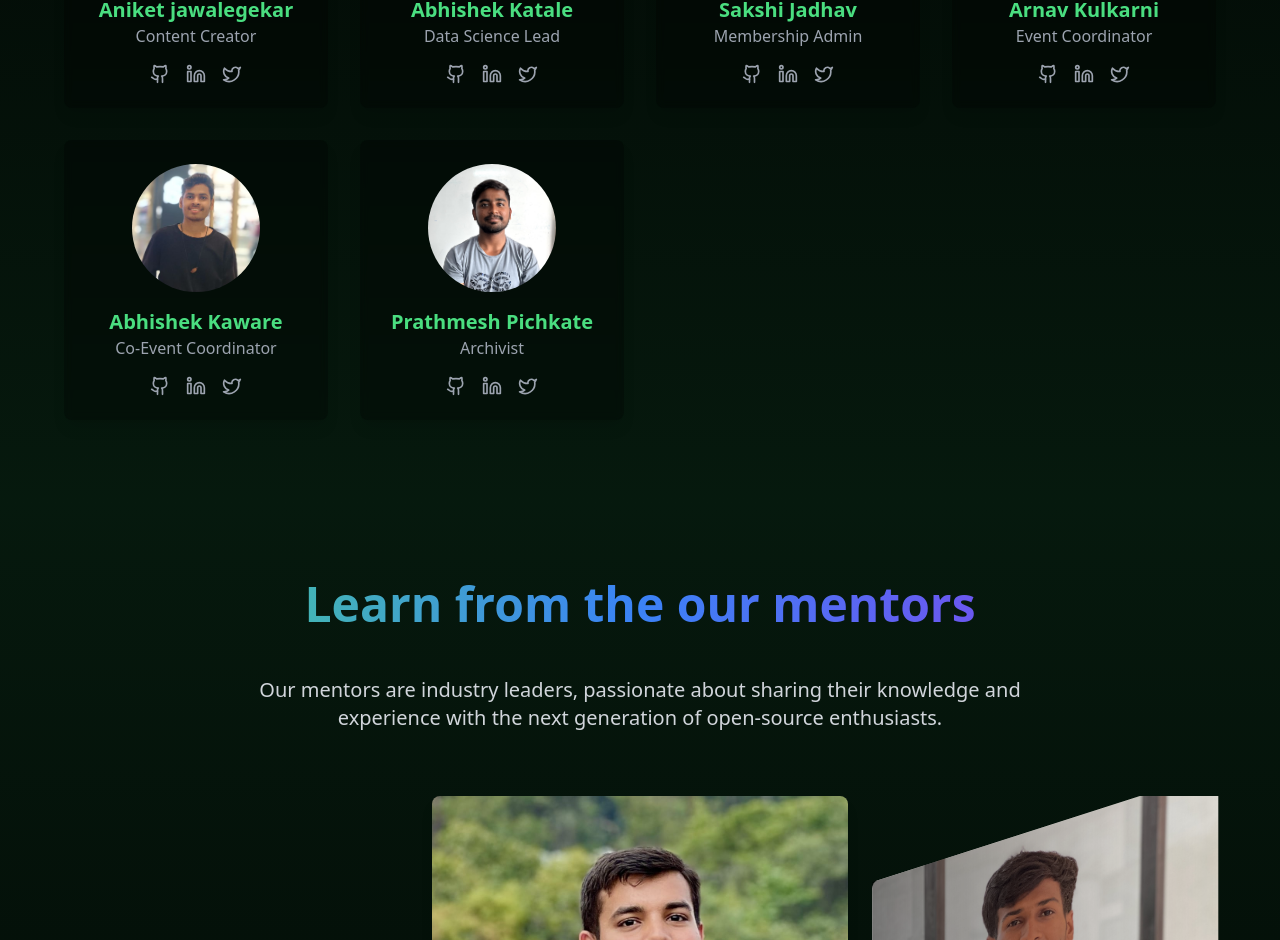
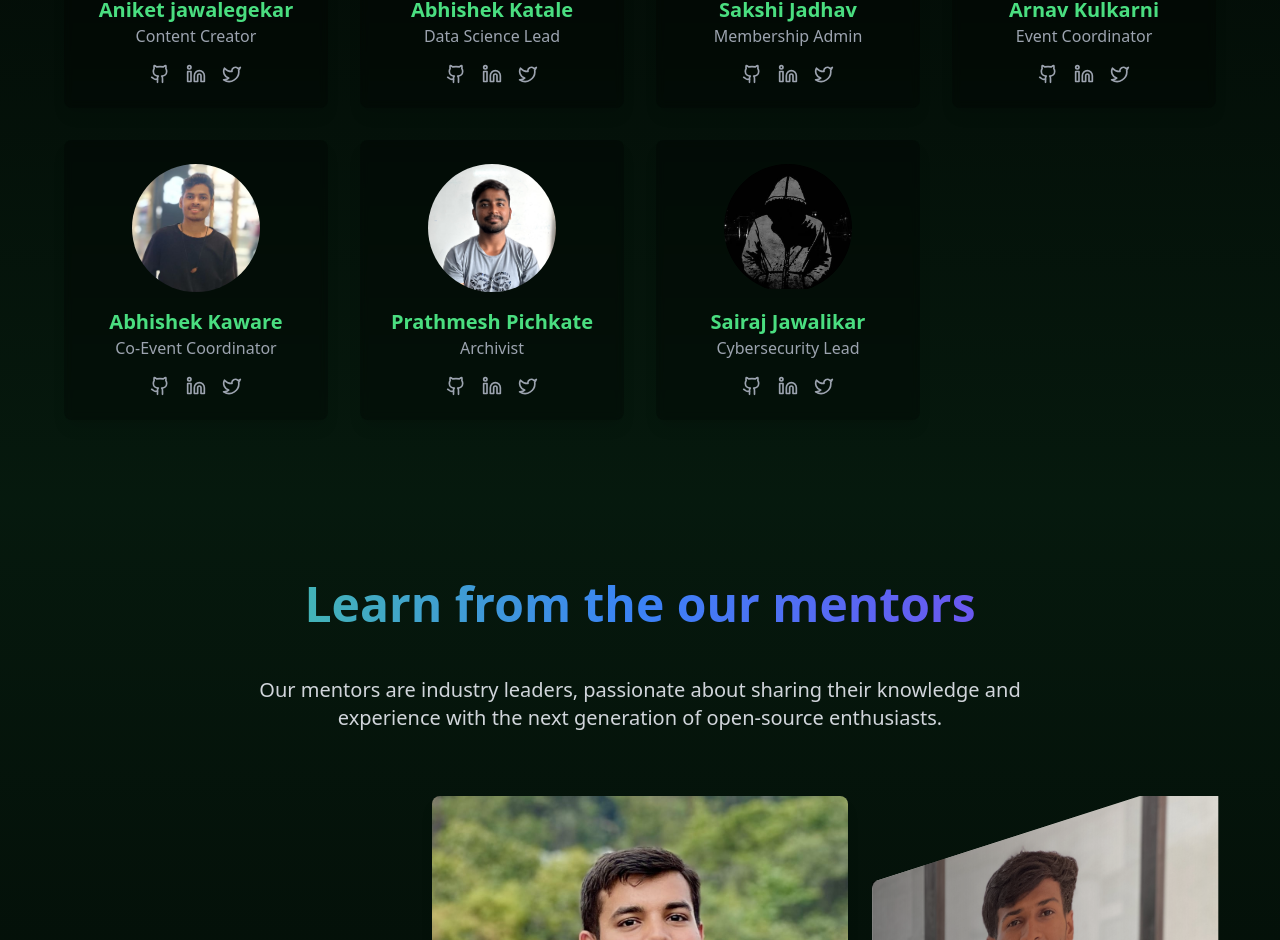
Before and after one commit to linux-club-dev/Linux-club, a Next.js app: page /team in a window 1280 px wide. Shown: the part 1452-2392 px from the top of the page. Built offline with nearby package versions, Linux system fonts and the light colour scheme.

Commit message:
Lastmin changes

```diff
--- a/src/components/CoreTeam.jsx
+++ b/src/components/CoreTeam.jsx
@@ -66,8 +66,8 @@ const CoreTeam = () => {
       name: "Arnav Kulkarni",
       title: "Event Coordinator",
       img: "/coreteam/arnav.jpeg", // Updated path
-      github: "https://github.com/arnavkulkarni",
-      linkedin: "https://www.linkedin.com/in/arnavkulkarni/",
+      github: "https://github.com/ArnavpK",
+      linkedin: "https://www.linkedin.com/in/arnav-kulkarni-84338b221",
       twitter: "https://twitter.com/arnavkulkarni",
     },
     {
@@ -85,6 +85,14 @@ const CoreTeam = () => {
       github: "http://github.com/prathamesh-pichkate",
       linkedin: " https://www.linkedin.com/in/prathamesh-pichkate1208",
       twitter: "https://x.com/Prathamesh_p128?t=2OVG1xZ_HdXLUCCKr6daig&s=09",
+    },
+    {
+      name: "Sairaj Jawalikar",
+      title: "Cybersecurity Lead",
+      img: "/coreteam/sairaj.jpeg",
+      github: "https://github.com/s41r4j",
+      linkedin: "https://in.linkedin.com/in/s41r4j/",
+      twitter: "https://twitter.com/s41r4j",
     },
   ];
 
```
Also changed, not shown: public/coreteam/sairaj.jpeg (added).
